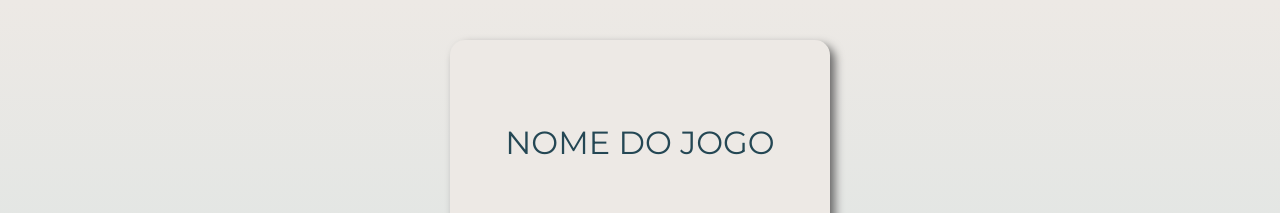
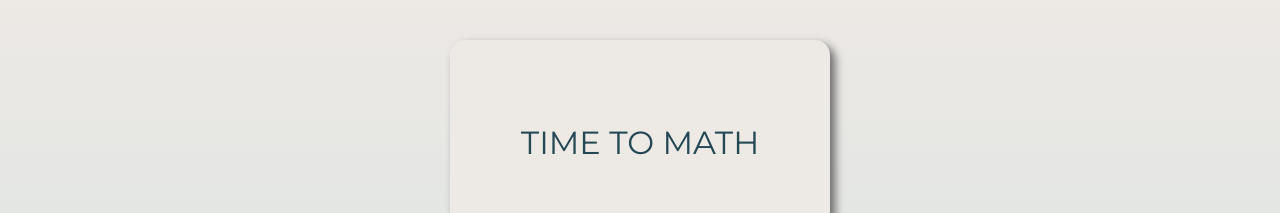
Before and after one commit to Kohlrausch16/Trabalho-G2-Design-Instrucional, a React (Vite) app: page / in a window 1280 px wide. Shown: the top 213 px of the page. Built offline with nearby package versions, Linux system fonts and the light colour scheme.

Commit message:
Conclusão jogo :)

```diff
--- a/src/pages/Congrats/Congrats.tsx
+++ b/src/pages/Congrats/Congrats.tsx
@@ -12,7 +12,7 @@ const Congrats = () =>{
                         Muito bem! Você realmente conseguiu terminar esse projeto — e o fez com muita rapidez. Estou muito satisfeito com você! A partir de hoje, você estará sob minha proteção. Pode ter certeza de que ninguém, em lugar nenhum do mundo, ousará desrespeitar um homem de Alexandre, O Grande.
                     </CongratsText>
                     <ButtonContainer>
-                        <StartButton href="/">Retonar ao menu</StartButton>
+                        <StartButton href="/level-selector">Retonar ao menu</StartButton>
                     </ButtonContainer>
                 </CongratsContainer>
             </PhoneContainer>
--- a/src/pages/Home/Home.tsx
+++ b/src/pages/Home/Home.tsx
@@ -9,7 +9,7 @@ const Home = () =>{
             <PhoneContainer>
                 <HomeArea>
                     <TitleContainer fontSize={2}>
-                        <Title>NOME DO JOGO</Title>
+                        <Title>TIME TO MATH</Title>
                     </TitleContainer>
 
                     <SquareShapeContainer>
```
